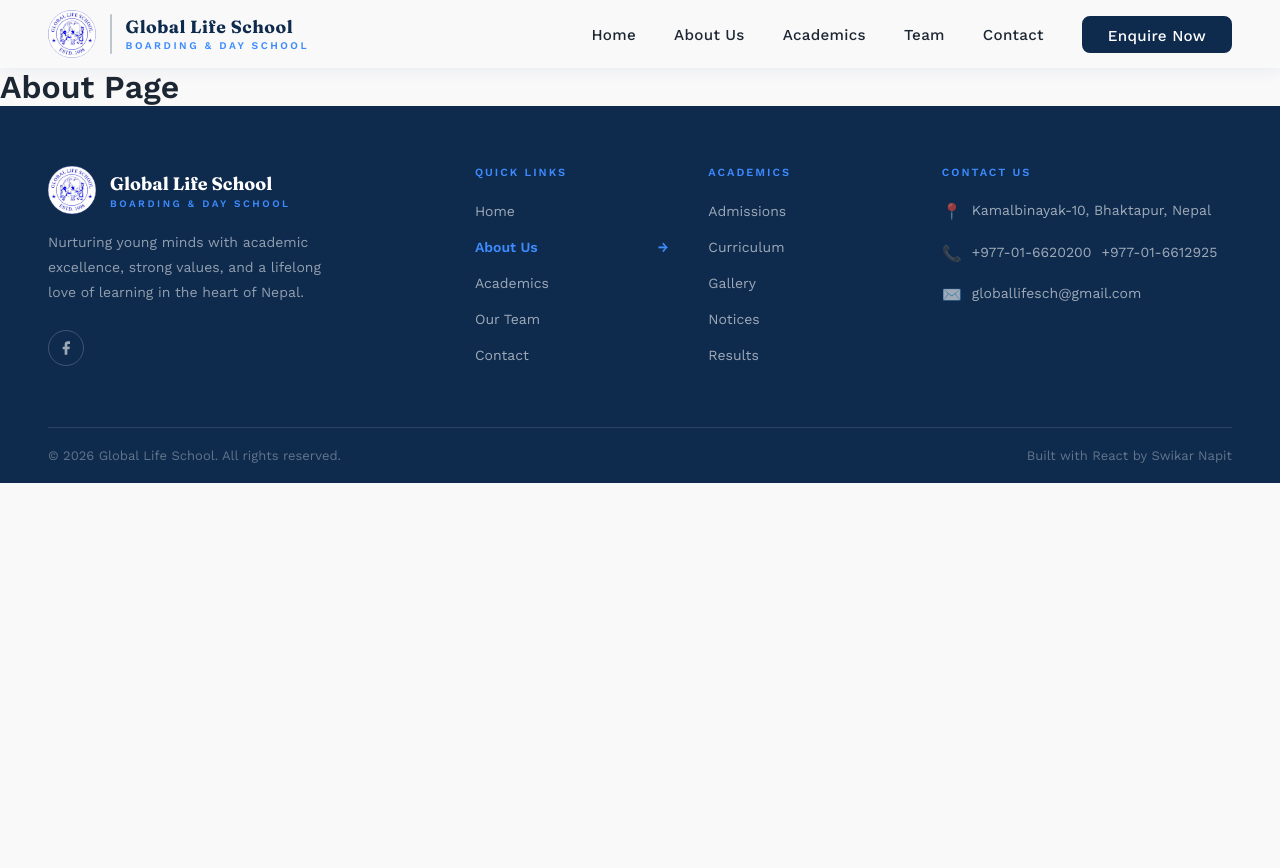
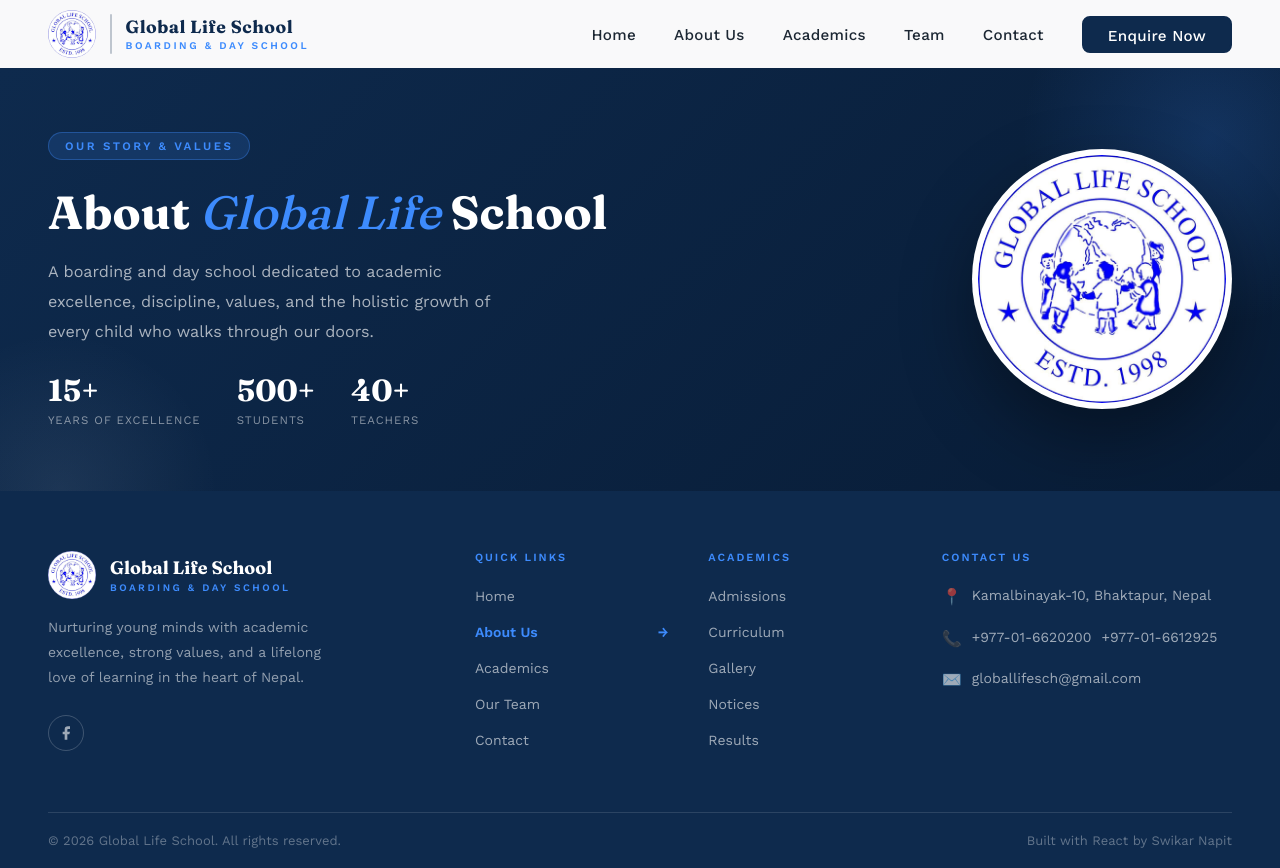
Before and after one commit to swikar-napit/globallife-web, a React (Vite) app: page /about in a window 1280 px wide. Before the commit the page ends 800 px from the top, so only its background shows below. Built offline with nearby package versions, Linux system fonts and the light colour scheme.

Commit message:
about section hero

```diff
--- /dev/null
+++ b/src/pages/About.css
@@ -0,0 +1,161 @@
+/* =================================*********
+   ABOUT HERO
+========================================= */
+.about-hero {
+  position: relative;
+  overflow: hidden;
+  background: linear-gradient(135deg, var(--navy) 0%, var(--navy-deep) 100%);
+  padding: clamp(40px, 5vw, 64px) clamp(24px, 5vw, 48px);
+  display: flex;
+  align-items: center;
+  justify-content: space-between;
+  gap: clamp(32px, 5vw, 64px);
+  min-height: 0;
+}
+
+.about-hero::before {
+  content: "";
+  position: absolute;
+  top: -120px;
+  right: -120px;
+  width: 380px;
+  height: 380px;
+  border-radius: 50%;
+  background: radial-gradient(circle, rgba(61, 139, 253, 0.18) 0%, rgba(61, 139, 253, 0) 70%);
+  pointer-events: none;
+}
+
+.about-hero::after {
+  content: "";
+  position: absolute;
+  bottom: -160px;
+  left: -100px;
+  width: 320px;
+  height: 320px;
+  border-radius: 50%;
+  background: radial-gradient(circle, rgba(220, 235, 255, 0.08) 0%, rgba(220, 235, 255, 0) 70%);
+  pointer-events: none;
+}
+
+.about-hero-content {
+  position: relative;
+  z-index: 1;
+  flex: 1 1 55%;
+  max-width: 620px;
+}
+
+.about-hero-eyebrow {
+  display: inline-block;
+  background: rgba(61, 139, 253, 0.15);
+  border: 1px solid rgba(61, 139, 253, 0.35);
+  color: var(--blue-accent);
+  font-size: 0.72rem;
+  font-weight: 600;
+  letter-spacing: 2.5px;
+  text-transform: uppercase;
+  padding: 6px 16px;
+  border-radius: 20px;
+  margin-bottom: 26px;
+}
+
+.about-hero-heading {
+  font-family: 'Fraunces', serif;
+  font-size: clamp(1.9rem, 1.4rem + 2.4vw, 2.9rem);
+  font-weight: 700;
+  line-height: 1.15;
+  color: #fff;
+  margin-bottom: 18px;
+}
+
+.about-hero-heading em {
+  font-style: italic;
+  color: var(--blue-accent);
+  font-weight: 500;
+}
+
+.about-hero-subtext {
+  font-size: clamp(0.92rem, 0.85rem + 0.2vw, 1.08rem);
+  line-height: 1.85;
+  color: rgba(255, 255, 255, 0.65);
+  max-width: 480px;
+  margin-bottom: 8px;
+}
+
+.about-hero-stats {
+  position: relative;
+  z-index: 1;
+  display: flex;
+  gap: clamp(20px, 3vw, 36px);
+  margin-top: 24px;
+}
+
+.about-hero-stat {
+  display: flex;
+  flex-direction: column;
+}
+
+.about-hero-stat-num {
+  font-family: 'Fraunces', serif;
+  font-weight: 700;
+  font-size: clamp(1.4rem, 1.2rem + 1vw, 1.9rem);
+  color: #fff;
+}
+
+.about-hero-stat-label {
+  font-size: 0.72rem;
+  letter-spacing: 1px;
+  text-transform: uppercase;
+  color: rgba(255, 255, 255, 0.5);
+  margin-top: 4px;
+}
+
+.about-hero-crest-wrap {
+  position: relative;
+  z-index: 1;
+  flex: 0 0 auto;
+  display: flex;
+  align-items: center;
+  justify-content: center;
+}
+
+.about-hero-crest {
+  width: clamp(180px, 22vw, 260px);
+  height: clamp(180px, 22vw, 260px);
+  border-radius: 50%;
+  object-fit: cover;
+  background: #fff;
+  border: 6px solid rgba(255, 255, 255, 0.15);
+  box-shadow: 0 30px 70px rgba(0, 0, 0, 0.35);
+}
+
+@media (max-width: 900px) {
+  .about-hero {
+    flex-direction: column;
+    text-align: center;
+    padding-top: 64px;
+  }
+
+  .about-hero-content {
+    max-width: none;
+  }
+
+  .about-hero-subtext {
+    margin-left: auto;
+    margin-right: auto;
+  }
+
+  .about-hero-stats {
+    justify-content: center;
+  }
+
+  .about-hero-crest-wrap {
+    order: -1;
+  }
+}
+
+@media (max-width: 480px) {
+  .about-hero-stats {
+    flex-wrap: wrap;
+    row-gap: 20px;
+  }
+}
--- a/src/pages/About.jsx
+++ b/src/pages/About.jsx
@@ -1,4 +1,44 @@
+import { Link } from "react-router"
+import "./About.css"
+import crest from "../assets/global.jpg"
+
 function About() {
-  return <h1>About Page</h1>
+  return (
+    <>
+      <section className="about-hero">
+        <div className="about-hero-content">
+          <span className="about-hero-eyebrow">Our Story & Values</span>
+          <h1 className="about-hero-heading">
+            About <em>Global Life</em> School
+          </h1>
+          <p className="about-hero-subtext">
+            A boarding and day school dedicated to academic excellence,
+            discipline, values, and the holistic growth of every child who
+            walks through our doors.
+          </p>
+
+          <div className="about-hero-stats">
+            <div className="about-hero-stat">
+              <span className="about-hero-stat-num">15+</span>
+              <span className="about-hero-stat-label">Years of Excellence</span>
+            </div>
+            <div className="about-hero-stat">
+              <span className="about-hero-stat-num">500+</span>
+              <span className="about-hero-stat-label">Students</span>
+            </div>
+            <div className="about-hero-stat">
+              <span className="about-hero-stat-num">40+</span>
+              <span className="about-hero-stat-label">Teachers</span>
+            </div>
+          </div>
+        </div>
+
+        <div className="about-hero-crest-wrap">
+          <img src={crest} alt="Global Life School Crest" className="about-hero-crest" />
+        </div>
+      </section>
+    </>
+  )
 }
+
 export default About
```
